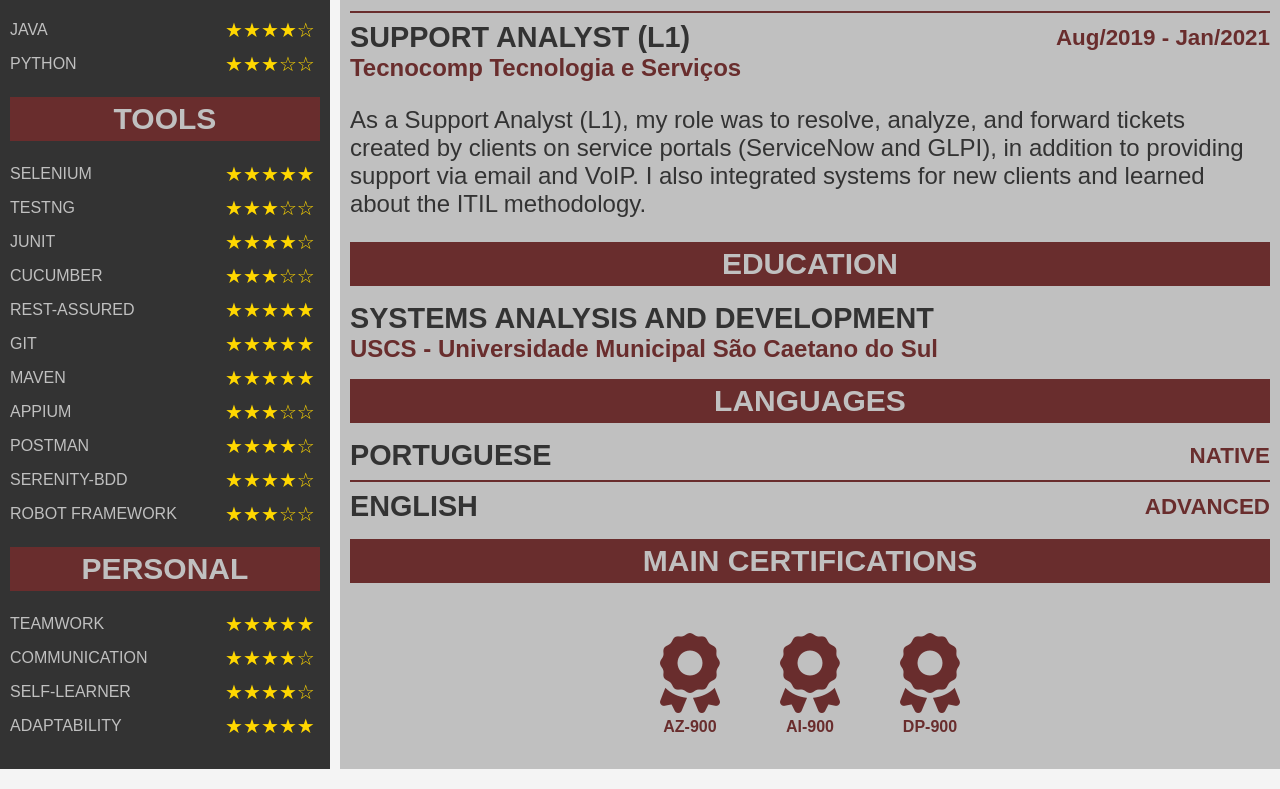
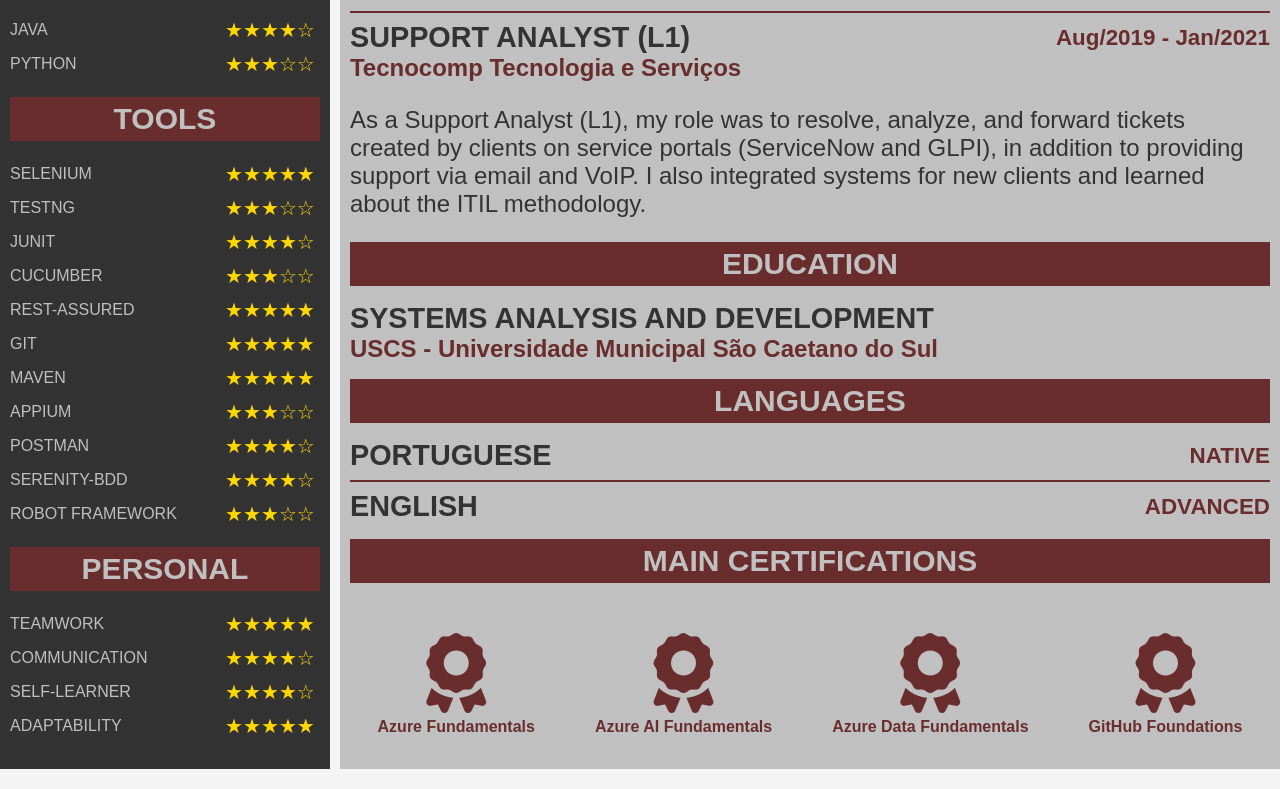
Before and after one commit to matheuswachtler/Resume, a plain HTML site: page index.html in a window 1280 px wide. Shown: the part 966-1755 px from the top of the page. Drawn offline with Linux system fonts and the light colour scheme.

Commit message:
Add new certification

```diff
--- a/index.html
+++ b/index.html
@@ -211,21 +211,28 @@
                                     target="_blank">
                                     <i class="fas fa-award"></i>
                                 </a>
-                                <p>AZ-900</p>
+                                <p>Azure Fundamentals</p>
                             </div>
                             <div class="certification-icon">
                                 <a href="https://learn.microsoft.com/en-us/users/matheus-5547/credentials/certification/azure-ai-fundamentals?tab=credentials-tab"
                                     target="_blank">
                                     <i class="fas fa-award"></i>
                                 </a>
-                                <p>AI-900</p>
+                                <p>Azure AI Fundamentals</p>
                             </div>
                             <div class="certification-icon">
                                 <a href="https://learn.microsoft.com/en-us/users/matheus-5547/credentials/certification/azure-data-fundamentals?tab=credentials-tab"
                                     target="_blank">
                                     <i class="fas fa-award"></i>
                                 </a>
-                                <p>DP-900</p>
+                                <p>Azure Data Fundamentals</p>
+                            </div>
+                            <div class="certification-icon">
+                                <a href="https://www.credly.com/badges/e198d7b4-ba7b-4262-bfdc-711064750401/linked_in_profile"
+                                    target="_blank">
+                                    <i class="fas fa-award"></i>
+                                </a>
+                                <p>GitHub Foundations</p>
                             </div>
                         </div>
                     </ul>
```
Also changed, not shown: cv.html (+10 -0 lines).
